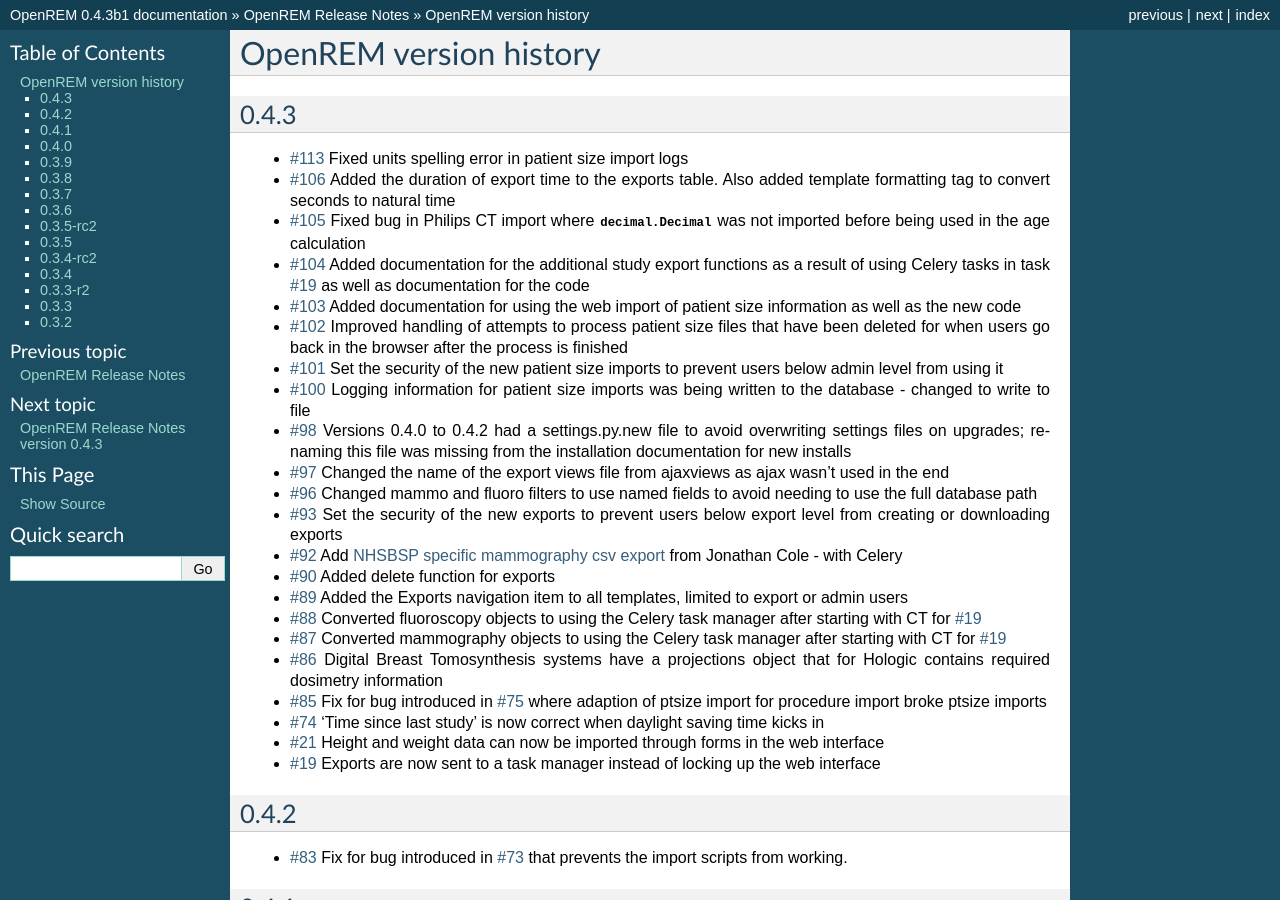
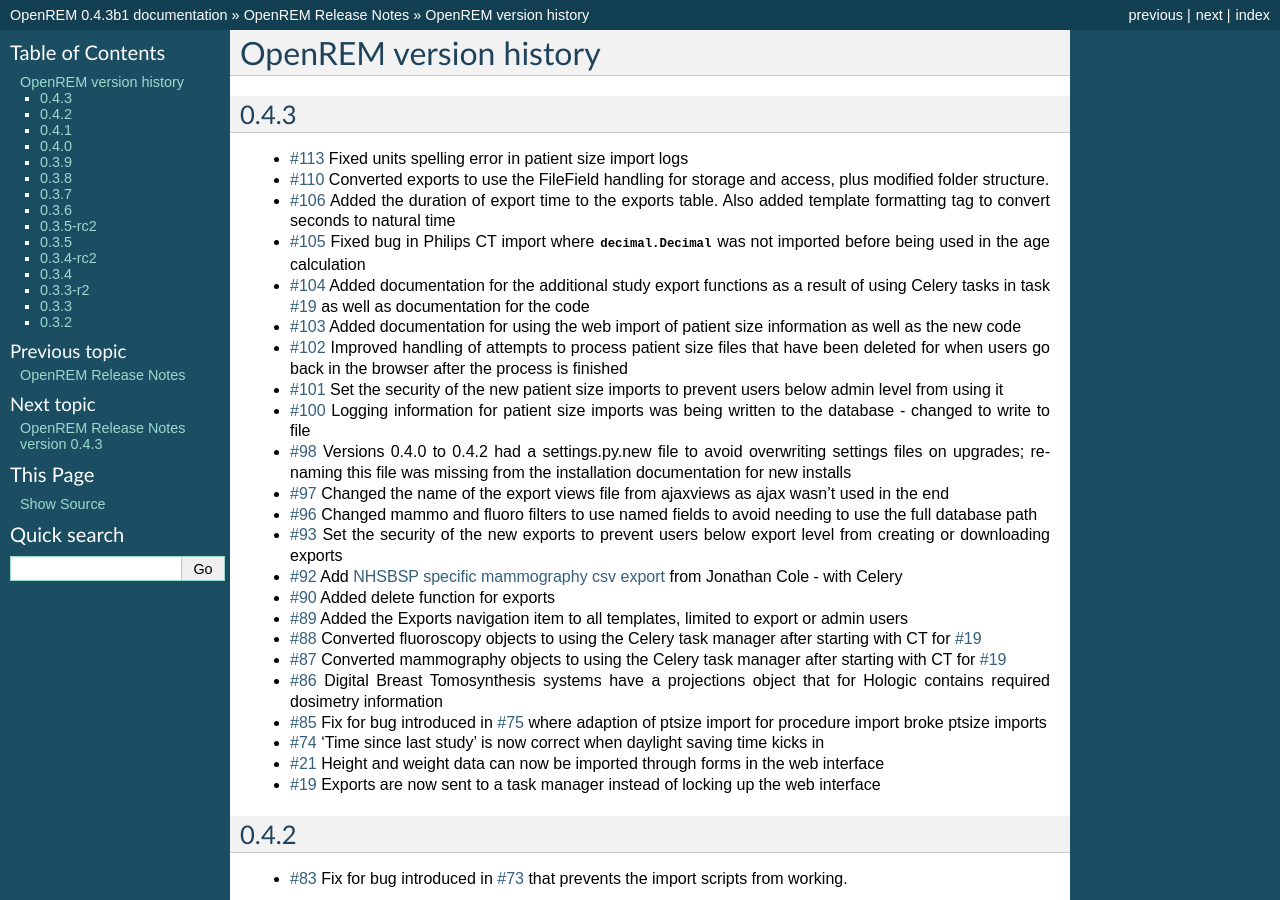
Before and after one commit to ckswilliams/modOpenREM, a Sphinx documentation site: the page built from docs/changes.rst, in a window 1280 px wide and 900 px high. Built offline with Sphinx 7.4.7, drawn with Linux system fonts in a browser that asks for light colours.

Commit message:
Added ref #110 to the changes log.

```diff
--- a/docs/changes.rst
+++ b/docs/changes.rst
@@ -6,6 +6,7 @@
 ------
 
 * `#113`_  Fixed units spelling error in patient size import logs
+* `#110`_  Converted exports to use the FileField handling for storage and access, plus modified folder structure.
 * `#106`_  Added the duration of export time to the exports table. Also added template formatting tag to convert seconds to natural time
 * `#105`_  Fixed bug in Philips CT import where :py:class:`decimal.Decimal` was not imported before being used in the age calculation
 * `#104`_  Added documentation for the additional study export functions as a result of using Celery tasks in task `#19`_ as well as documentation for the code
```
